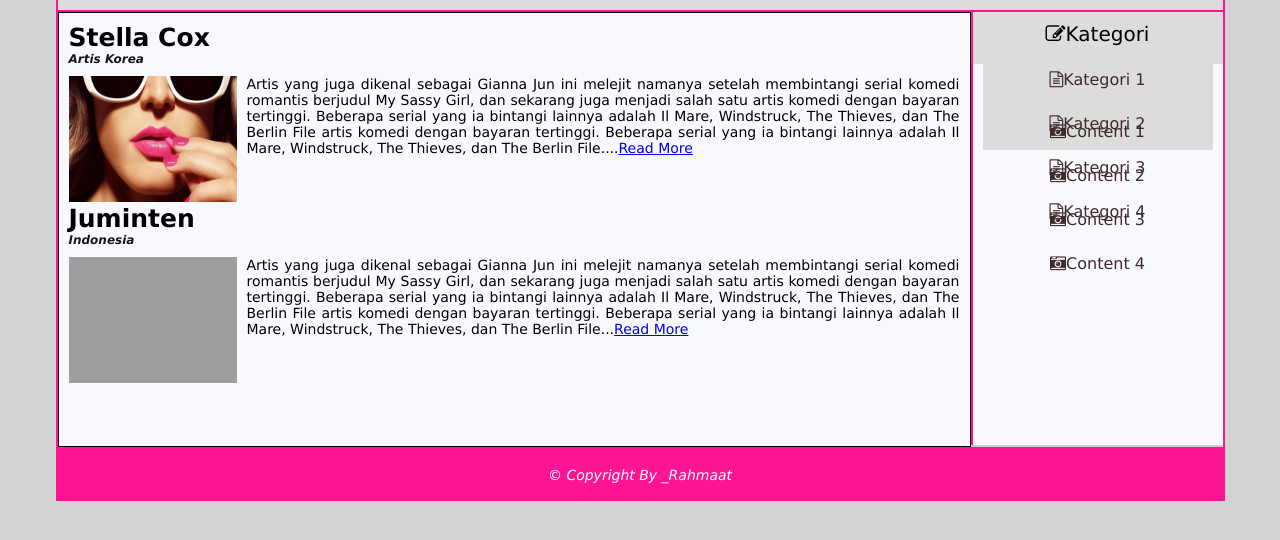
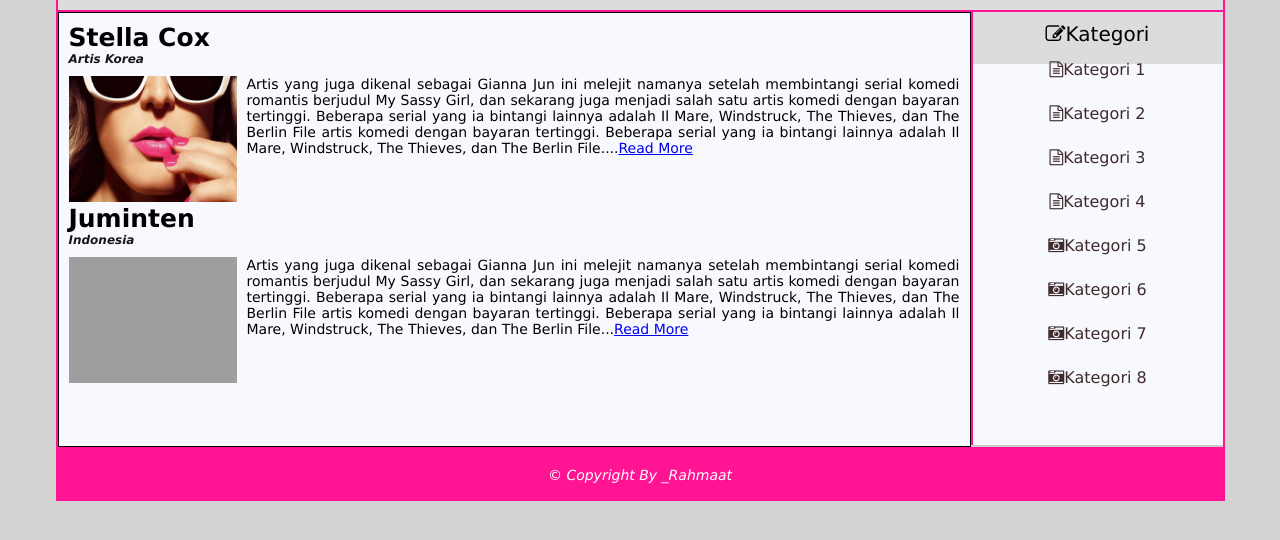
Before and after one commit to venardo/tugas, a plain HTML site: page index.html in a window 1280 px wide. Shown: the part 214-754 px from the top of the page. Drawn offline with Linux system fonts and the light colour scheme; grey boxes are pictures that could not be loaded.

Commit message:
Update index.html

```diff
--- a/index.html
+++ b/index.html
@@ -52,18 +52,15 @@
         </div><!-- akhir konten area-->
          <div class="sidebar">
            <div id="sidebar_title"><i class="fa fa-edit"></i>Kategori
-            <ul id="sidebar_title">
+            <ul>
                 <li><a href="#"><i class="fa fa-file-text-o"></i>Kategori 1</a></li>
              	<li><a href="#"><i class="fa fa-file-text-o"></i>Kategori 2</a></li>
              	<li><a href="#"><i class="fa fa-file-text-o"></i>Kategori 3</a></li>
              	<li><a href="#"><i class="fa fa-file-text-o"></i>Kategori 4</a></li>
-             </ul>
-
-             <ul id="sidebar_title">
-               <li><a href="#"><i class="fa fa-camera-retro"></i>Content 1</a></li>
-              	<li><a href="#"><i class="fa fa-camera-retro"></i>Content 2</a></li>
-              	<li><a href="#"><i class="fa fa-camera-retro"></i>Content 3</a></li>
-              	<li><a href="#"><i class="fa fa-camera-retro"></i>Content 4</a></li>
+               <li><a href="#"><i class="fa fa-camera-retro"></i>Kategori 5</a></li>
+              	<li><a href="#"><i class="fa fa-camera-retro"></i>Kategori 6</a></li>
+              	<li><a href="#"><i class="fa fa-camera-retro"></i>Kategori 7</a></li>
+              	<li><a href="#"><i class="fa fa-camera-retro"></i>Kategori 8</a></li>
               </ul>
               <br/>
 		   </div>
```
